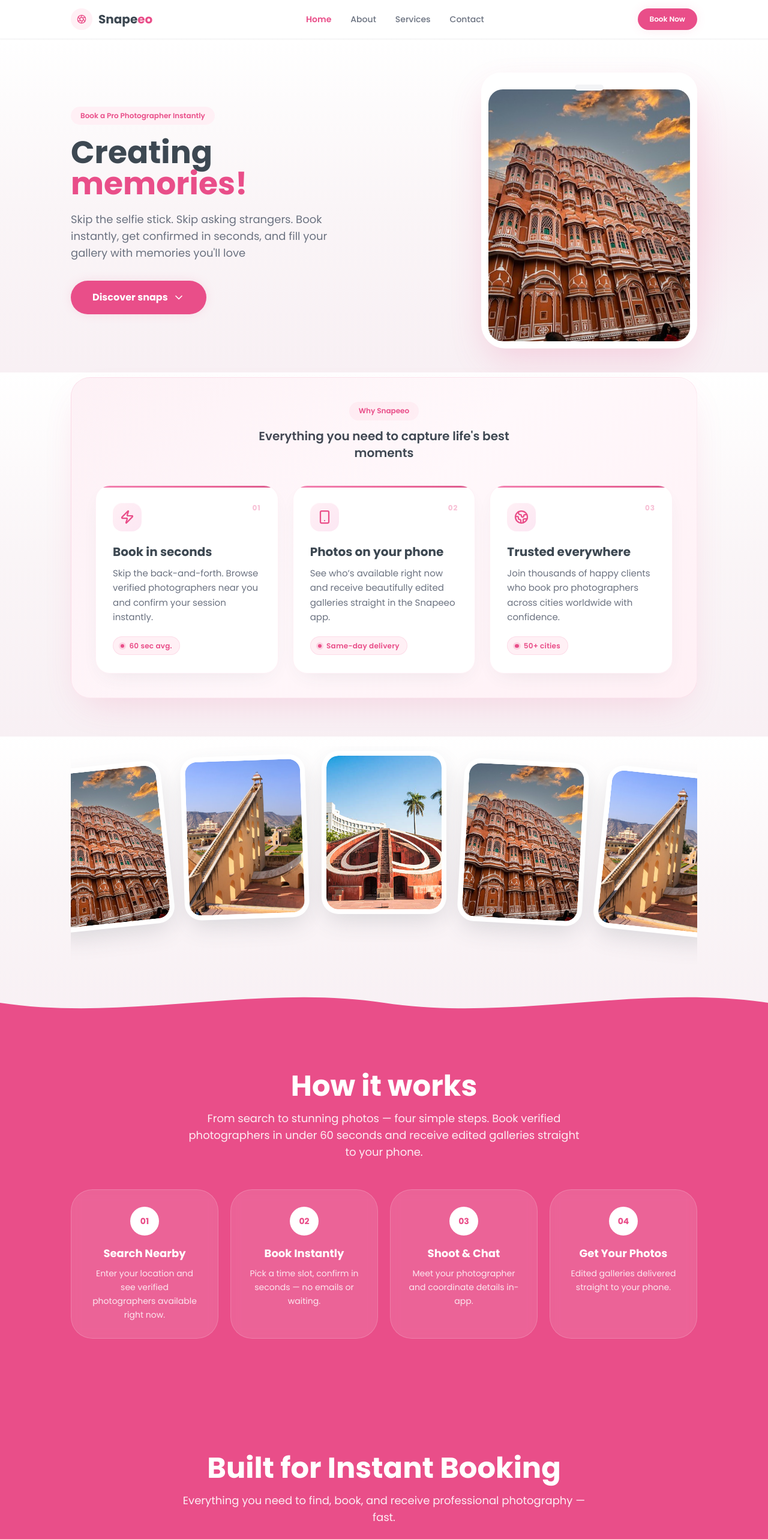
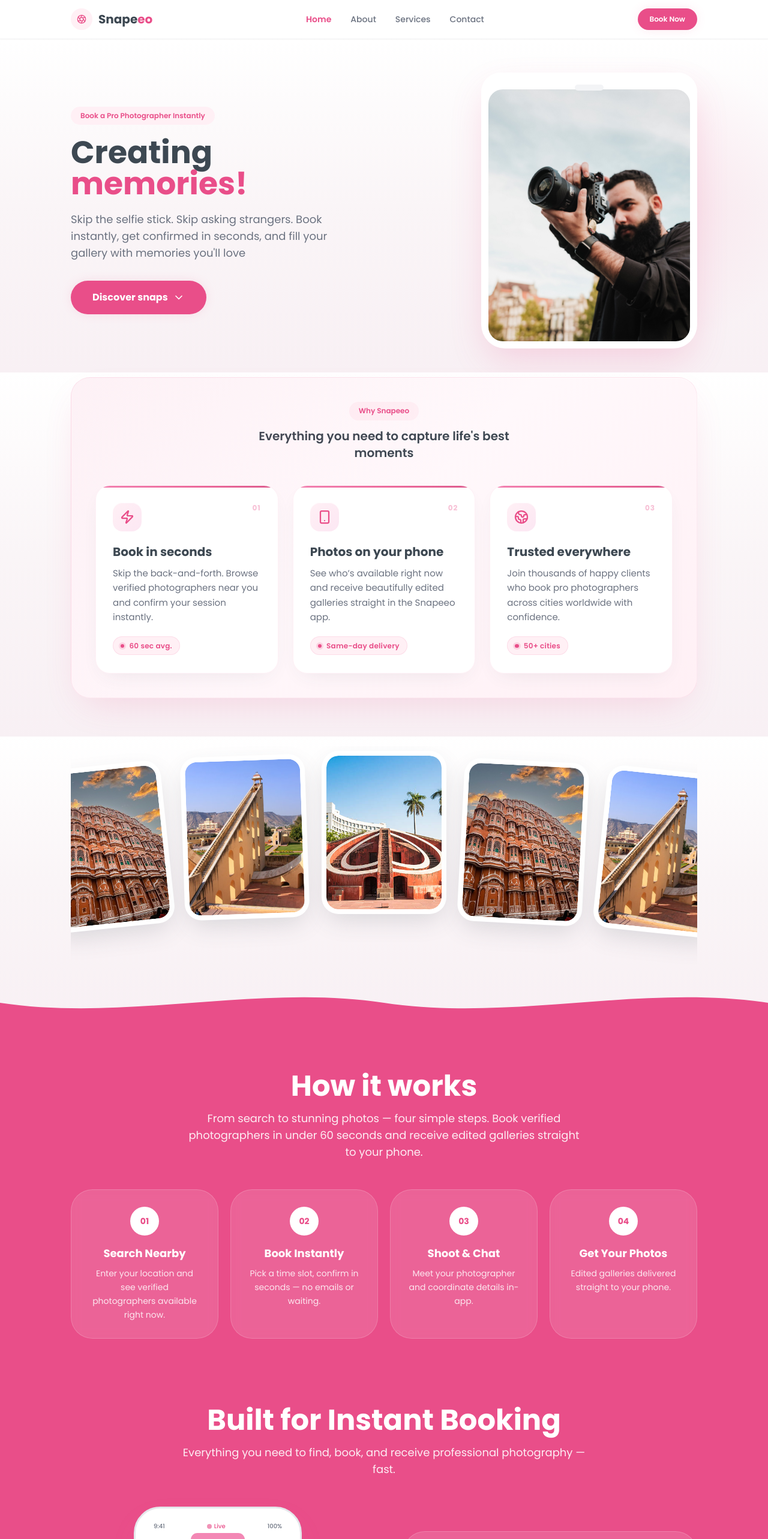
Before and after one commit to adminsnapeeo/snapeeo-marketing, a React (Vite) app: page / in a window 1280 px wide. Shown: the top 2566 px of the page at 60% size. Built offline with nearby package versions, Linux system fonts and the light colour scheme.

Commit message:
Design improvements

```diff
--- a/src/components/home/AppTeaser.tsx
+++ b/src/components/home/AppTeaser.tsx
@@ -11,7 +11,7 @@ const iconMap = {
 
 export function AppTeaser() {
   return (
-    <section id="app-features" className="section-base scroll-mt-24">
+    <section id="app-features" className="section-base-compact scroll-mt-24">
       <div className="mx-auto max-w-content px-4 md:px-8 lg:px-12">
         <SectionHeading
           light
--- a/src/components/home/DownloadBanner.tsx
+++ b/src/components/home/DownloadBanner.tsx
@@ -4,7 +4,7 @@ import { Button } from '../ui/Button';
 
 export function DownloadBanner() {
   return (
-    <section className="section-base-tight pb-4">
+    <section className="pt-4 pb-12 md:pt-6 md:pb-16">
       <div className="mx-auto max-w-content px-4 md:px-8 lg:px-12">
         <div className="flex flex-col items-center gap-8 rounded-3xl bg-white/15 p-8 text-center backdrop-blur-sm md:flex-row md:p-12 md:text-left">
           <div className="flex h-20 w-20 shrink-0 items-center justify-center rounded-full bg-white/20">
--- a/src/components/home/FAQ.tsx
+++ b/src/components/home/FAQ.tsx
@@ -7,7 +7,7 @@ export function FAQ() {
   const [openIndex, setOpenIndex] = useState<number | null>(0);
 
   return (
-    <section id="faq" className="section-base scroll-mt-24">
+    <section id="faq" className="section-base-compact scroll-mt-24">
       <div className="mx-auto max-w-content px-4 md:px-8 lg:px-12">
         <SectionHeading
           light
--- a/src/components/home/GalleryStrip.tsx
+++ b/src/components/home/GalleryStrip.tsx
@@ -12,7 +12,7 @@ export function GalleryStrip() {
   return (
     <section id="gallery-strip" className="section-light relative pb-0 pt-4">
       <div className="mx-auto max-w-content px-4 md:px-8 lg:px-12">
-        <div className="flex items-end justify-center gap-3 overflow-x-auto pb-16 pt-4 md:gap-5 md:pb-24 lg:gap-6">
+        <div className="flex items-end justify-center gap-3 overflow-x-hidden pb-16 pt-4 md:gap-5 md:pb-24 lg:gap-6">
           {strip.map((item, index) => {
             const globalIndex = galleryItems.findIndex((g) => g.id === item.id);
             return (
--- a/src/components/home/Hero.tsx
+++ b/src/components/home/Hero.tsx
@@ -1,10 +1,11 @@
 import { ChevronDown } from 'lucide-react';
-import { heroImages } from '../../config/images';
+import { IMAGE_DIR } from '../../config/images';
 import { ResponsiveImage } from '../ui/ResponsiveImage';
 import { Button } from '../ui/Button';
 
+const heroPortraitImage = `${IMAGE_DIR}/photographer.jpg`;
+
 export function Hero() {
-  const heroImage = heroImages[0];
 
   const scrollToGallery = () => {
     document.getElementById('gallery-strip')?.scrollIntoView({ behavior: 'smooth' });
@@ -37,7 +38,7 @@ export function Hero() {
             <div className="camera-frame w-full max-w-[320px] md:max-w-[360px]">
               <div className="relative mt-4 aspect-[4/5] overflow-hidden rounded-[1.25rem] md:rounded-[1.5rem]">
                 <ResponsiveImage
-                  src={heroImage}
+                  src={heroPortraitImage}
                   alt="Professional photographer"
                   variant="hero"
                   fill
--- a/src/components/home/HowItWorks.tsx
+++ b/src/components/home/HowItWorks.tsx
@@ -3,7 +3,7 @@ import { SectionHeading } from '../ui/SectionHeading';
 
 export function HowItWorks() {
   return (
-    <section id="how-it-works" className="section-base scroll-mt-24 pt-16 md:pt-20">
+    <section id="how-it-works" className="section-base scroll-mt-24 pt-16 pb-8 md:pt-20 md:pb-12 lg:pb-14">
       <div className="mx-auto max-w-content px-4 md:px-8 lg:px-12">
         <SectionHeading
           light
--- a/src/components/home/PhoneMockup.tsx
+++ b/src/components/home/PhoneMockup.tsx
@@ -56,10 +56,10 @@ export function PhoneMockup() {
             {photographers.map((p, i) => (
               <div
                 key={p.name}
-                className={`flex items-center gap-2.5 rounded-xl border p-2.5 transition-all ${
+                className={`flex items-center gap-2.5 rounded-xl border bg-white p-2.5 transition-all ${
                   i === 0
-                    ? 'border-brand-pink/30 bg-brand-pink-muted'
-                    : 'border-brand-pink/10 bg-surface'
+                    ? 'border-brand-pink/30'
+                    : 'border-brand-pink/10'
                 }`}
               >
                 <div className="flex h-9 w-9 shrink-0 items-center justify-center rounded-full bg-gradient-to-br from-brand-pink to-brand-pink-light text-[10px] font-bold text-white">
@@ -67,7 +67,7 @@ export function PhoneMockup() {
                 </div>
                 <div className="min-w-0 flex-1">
                   <div className="flex items-center gap-1">
-                    <p className="truncate text-[11px] font-semibold text-ink">{p.name}</p>
+                    <p className="truncate text-[11px] font-semibold text-black">{p.name}</p>
                     <div className="flex items-center gap-0.5">
                       <Star className="h-2.5 w-2.5 fill-brand-pink text-brand-pink" />
                       <span className="text-[9px] text-brand-pink">{p.rating}</span>
--- a/src/components/home/ServicesPreview.tsx
+++ b/src/components/home/ServicesPreview.tsx
@@ -10,7 +10,7 @@ export function ServicesPreview() {
   const preview = services.slice(0, 4);
 
   return (
-    <section id="services-preview" className="section-base scroll-mt-24">
+    <section id="services-preview" className="section-base-compact scroll-mt-24">
       <div className="mx-auto max-w-content px-4 md:px-8 lg:px-12">
         <SectionHeading
           light
--- a/src/components/home/Testimonials.tsx
+++ b/src/components/home/Testimonials.tsx
@@ -4,7 +4,7 @@ import { SectionHeading } from '../ui/SectionHeading';
 
 export function Testimonials() {
   return (
-    <section className="section-base-tight">
+    <section className="section-base-tight-compact">
       <div className="mx-auto max-w-content px-4 md:px-8 lg:px-12">
         <SectionHeading
           light
--- a/src/components/services/ServicesGrid.tsx
+++ b/src/components/services/ServicesGrid.tsx
@@ -25,7 +25,7 @@ export function ServicesGrid({ onFocusComplete, showBackLink = true }: ServicesG
       />
 
       <div className="section-page view-transition pb-16 md:pb-24">
-        <section className="mx-auto max-w-content px-4 md:px-8 lg:px-12">
+        <section className="mx-auto max-w-content px-4 pt-10 md:px-8 md:pt-12 lg:px-12">
           <div className="mb-10 flex flex-wrap justify-center gap-3">
             {services.map((service, i) => (
               <button
--- a/src/index.css
+++ b/src/index.css
@@ -125,6 +125,14 @@
 
   .section-base-tight {
     @apply py-10 md:py-14;
+  }
+
+  .section-base-compact {
+    @apply py-8 md:py-12 lg:py-14;
+  }
+
+  .section-base-tight-compact {
+    @apply py-6 md:py-8;
   }
 
   .card-dark {
```
Also changed, not shown: public/images/photographer.jpg (added).
